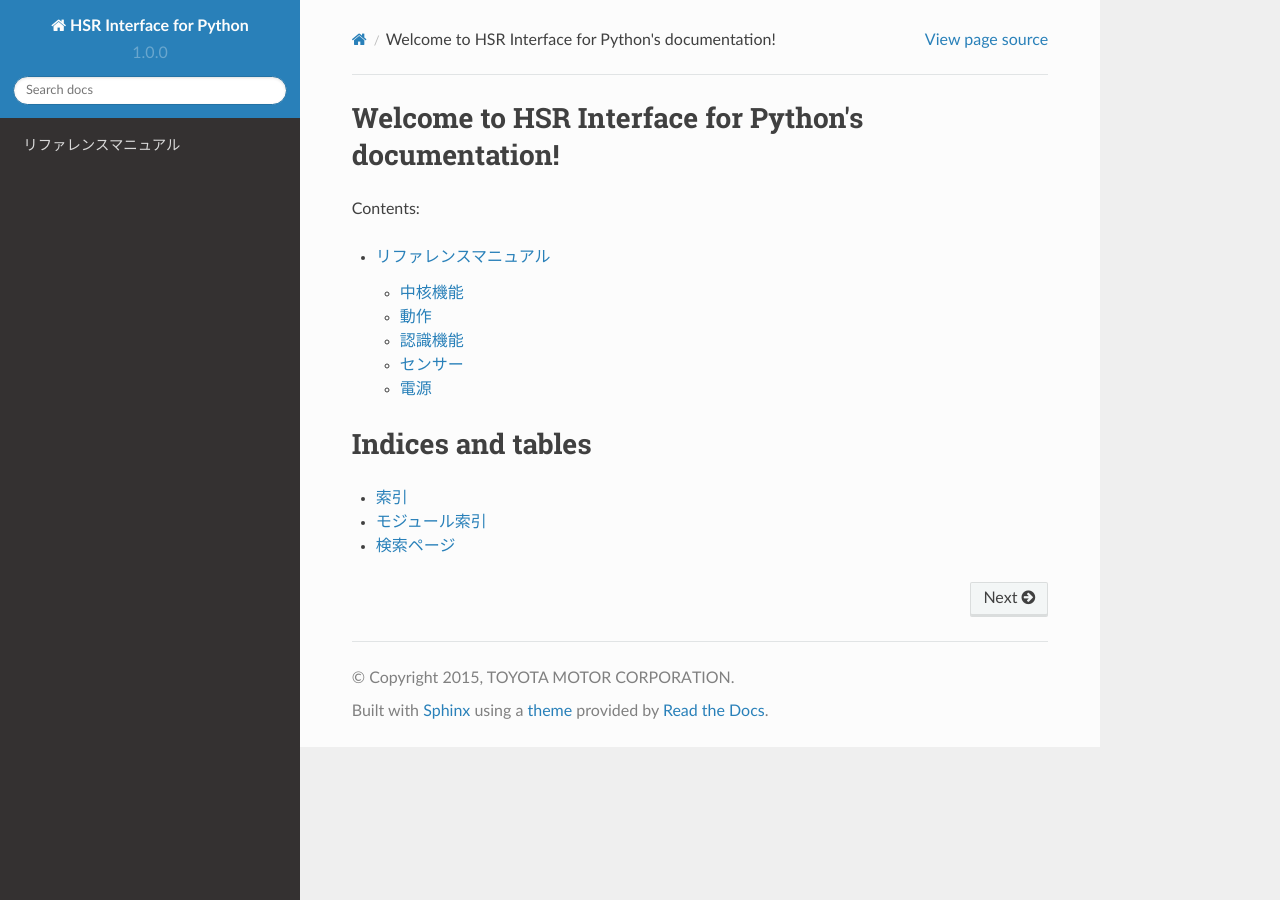
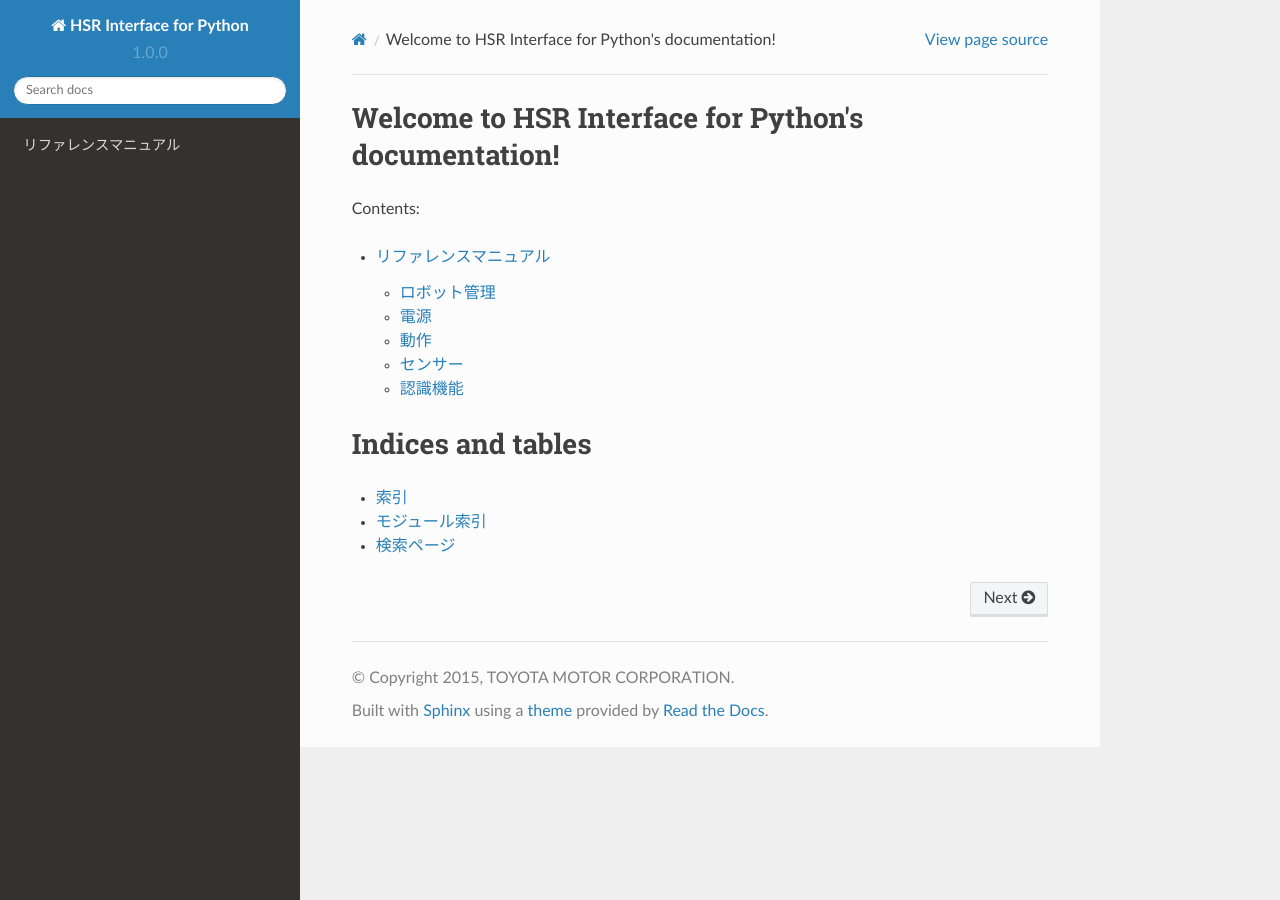
Before and after one commit to k-takeshita/hsrb_interfaces, a Sphinx documentation site: the page built from hsrb_interface_py/docs/index.rst, in a window 1280 px wide. Built offline with Sphinx 7.4.7 and the Read the Docs theme 2.0.0, drawn with Linux system fonts in a browser that asks for light colours; formulas are drawn with MathJax 3; some of the changed lines change nothing that is shown.

Commit message:
Update API reference

```diff
--- a/hsrb_interface_py/docs/reference.rst
+++ b/hsrb_interface_py/docs/reference.rst
@@ -4,13 +4,22 @@
 .. contents:: 目次
    :local:
 
-中核機能
-=========
+ロボット管理
+==============
 
 Robot
 ----------
 
 .. autoclass:: hsrb_interface.Robot
+   :members:
+
+電源
+===========
+
+Battery
+------------------
+
+.. autoclass:: hsrb_interface.Battery
    :members:
 
 動作
@@ -40,46 +49,15 @@
 .. autoclass:: hsrb_interface.Suction
    :members:
 
-認識機能
-=========
-
-Object
--------------
-
-.. autoclass:: hsrb_interface.Object
-   :members:
-
-ObjectDetector
----------------
-
-.. autoclass:: hsrb_interface.ObjectDetector
-   :members:
-
-CollisionEnvironment
-------------------------
-
-.. autoclass:: hsrb_interface.CollisionEnvironment
-   :members:
 
 センサー
 ==========
 
-Image
----------
-
-.. autoclass:: hsrb_interface.Image
-   :members:
 
 Camera
 -----------
 
 .. autoclass:: hsrb_interface.Camera
-   :members:
-
-RGBDSensor
--------------
-
-.. autoclass:: hsrb_interface.RGBDSensor
    :members:
 
 IMU
@@ -88,17 +66,29 @@
 .. autoclass:: hsrb_interface.IMU
    :members:
 
-ForceTorqueSensor
+ForceTorque
 --------------------
 
-.. autoclass:: hsrb_interface.ForceTorqueSensor
+.. autoclass:: hsrb_interface.ForceTorque
    :members:
 
-電源
-===========
+DigitalIO
+--------------------
 
-Battery
-------------------
+.. autoclass:: hsrb_interface.DigitalIO
 
-.. autoclass:: hsrb_interface.Battery
+認識機能
+=========
+
+
+ObjectDetector
+---------------
+
+.. autoclass:: hsrb_interface.ObjectDetector
    :members:
+
+CollisionMap
+------------------------
+
+.. autoclass:: hsrb_interface.CollisionMap
+   :members:
```
